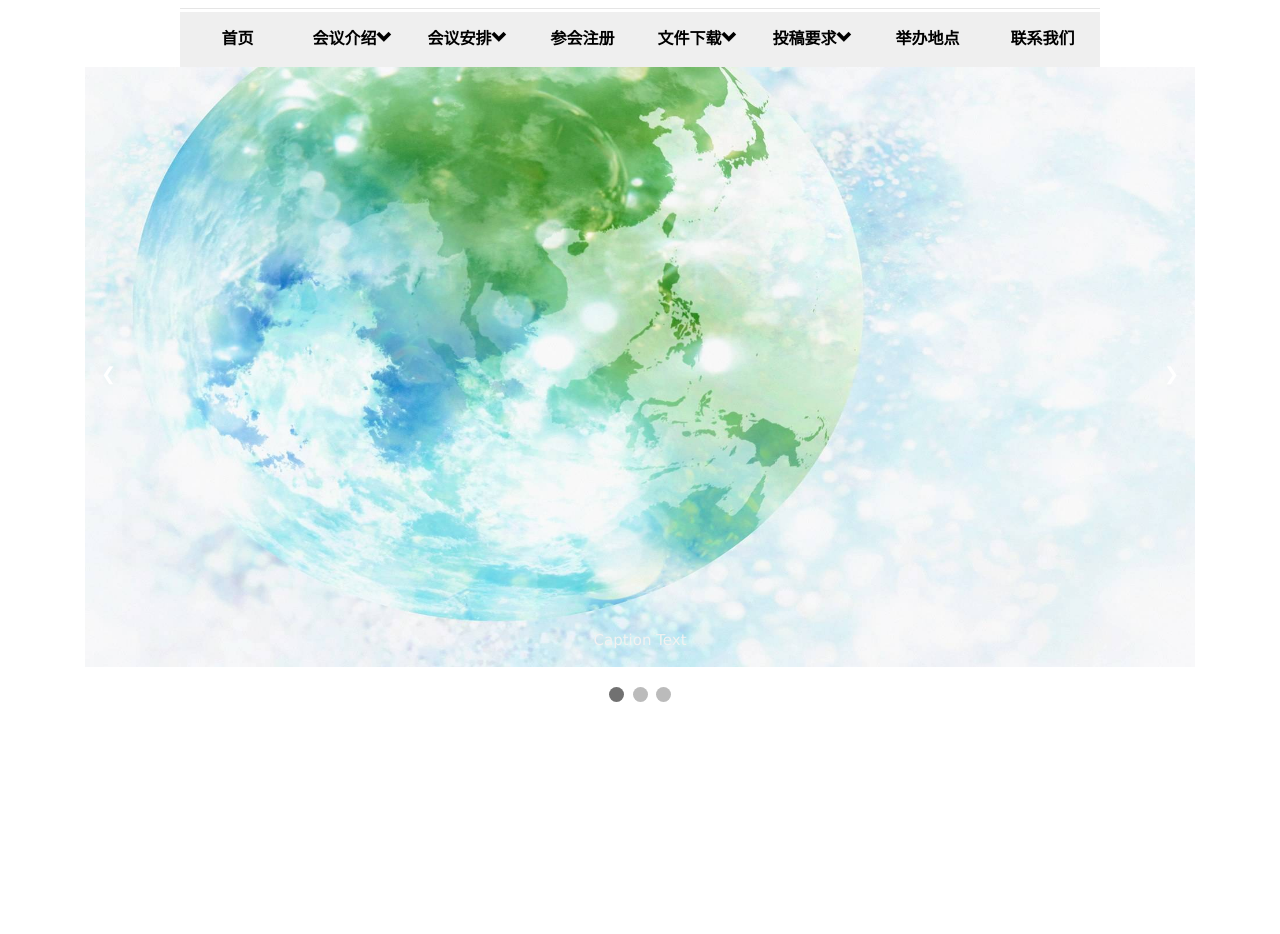
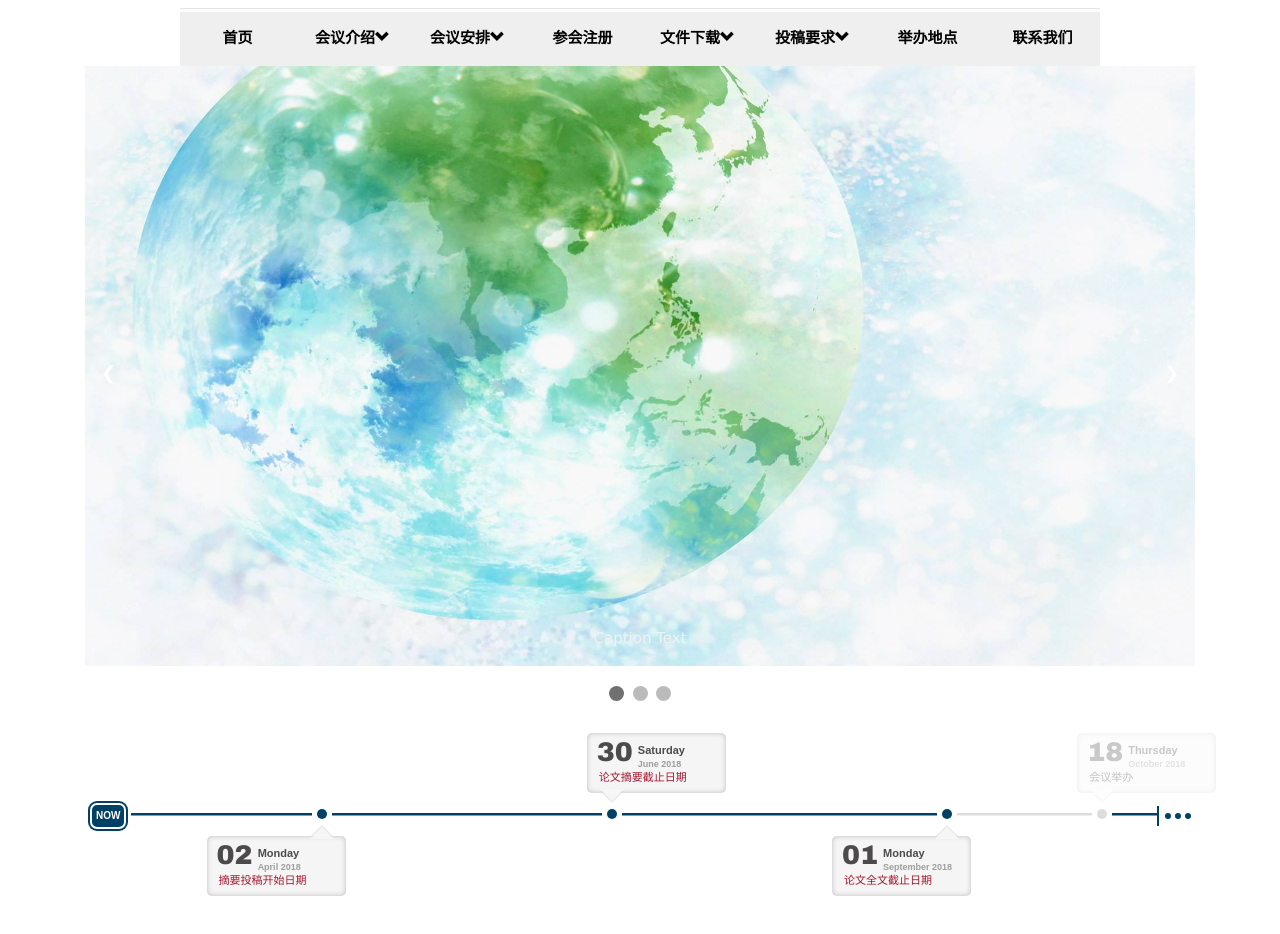
Before and after one commit to TheoYao/reborn, a plain HTML site: page index.html in a window 1280 px wide. Shown: the part 98-1032 px from the top of the page. Before the commit the page ends 805 px from the top, so only its background shows below. Drawn offline with Linux system fonts and the light colour scheme.

Commit message:
add time line

```diff
--- a/css/index.css
+++ b/css/index.css
@@ -89,7 +89,7 @@ ul,li{ padding:0;margin:0;list-style:none}
 
 
 .nav-menu a {
-    font-size: 1.3 rem;
+    font-size: 1.5rem;
     color: black;
     font-weight: bold;
     text-decoration: none;
@@ -149,9 +149,6 @@ ul,li{ padding:0;margin:0;list-style:none}
     padding:0 0 0 0;
 }
 
-.slider-info {
-
-}
 
 
 @media (min-width: 992px) {
--- /dev/null
+++ b/css/time_line.css
@@ -0,0 +1,187 @@
+.Timeline {
+    display: flex;
+    align-items: center;
+    height: 300px;
+}
+
+.event1,
+.event2, .event3 {
+    position: relative;
+}
+
+.event1Bubble {
+    position: absolute;
+    background-color: rgba(158, 158, 158, 0.1);
+    width: 139px;
+    height: 60px;
+    top: -70px;
+    left: -15px;
+    border-radius: 5px;
+    box-shadow: inset 0 0 5px rgba(158, 158, 158, 0.64)
+}
+
+.event2Bubble {
+    position: absolute;
+    background-color: rgba(158, 158, 158, 0.1);
+    width: 139px;
+    height: 60px;
+    left: -105px;
+    top: 33px;
+    border-radius: 5px;
+    box-shadow: inset 0 0 5px rgba(158, 158, 158, 0.64)
+}
+
+.event1Bubble:after,
+.event1Bubble:before,
+.event2Bubble:after,
+.event2Bubble:before {
+    content: "";
+    position: absolute;
+    width: 0;
+    height: 0;
+    border-style: solid;
+    border-color: transparent;
+    border-bottom: 0;
+}
+
+.event1Bubble:before {
+    bottom: -10px;
+    left: 13px;
+    border-top-color: rgba(222, 222, 222, 0.66);
+    border-width: 12px;
+}
+
+.event1Bubble:after {
+    bottom: -8px;
+    left: 13px;
+    border-top-color: #F6F6F6;
+    border-width: 12px;
+}
+
+.event2Bubble:before {
+    bottom: 59px;
+    left: 103px;
+    border-top-color: rgba(222, 222, 222, 0.66);
+    border-width: 12px;
+    -webkit-transform: rotate(180deg);
+    -moz-transform: rotate(180deg);
+    -o-transform: rotate(180deg);
+    -ms-transform: rotate(180deg);
+    transform: rotate(180deg);
+}
+
+.event2Bubble:after {
+    bottom: 57px;
+    left: 103px;
+    border-top-color: #F6F6F6;
+    border-width: 12px;
+    -webkit-transform: rotate(180deg);
+    -moz-transform: rotate(180deg);
+    -o-transform: rotate(180deg);
+    -ms-transform: rotate(180deg);
+    transform: rotate(180deg);
+}
+
+.eventTime {
+    display: flex;
+}
+
+.DayDigit {
+    font-size: 27px;
+    font-family: "Arial Black", Gadget, sans-serif;
+    margin-left: 10px;
+    color: #4C4A4A;
+}
+
+.Day {
+    font-size: 11px;
+    margin-left: 5px;
+    font-weight: bold;
+    margin-top: 10px;
+    font-family: Arial, Helvetica, sans-serif;
+    color: #4C4A4A;
+}
+
+.MonthYear {
+    font-weight: 600;
+    line-height: 10px;
+    color: #9E9E9E;
+    font-size: 9px;
+}
+
+.eventTitle {
+    font-family: "Arial Black", Gadget, sans-serif;
+    color: #a71930;
+    font-size: 11px;
+    text-transform: uppercase;
+    display: flex;
+    flex: 1;
+    align-items: center;
+    margin-left: 12px;
+    margin-top: -2px;
+}
+
+.time {
+    position: absolute;
+    font-family: Arial, Helvetica, sans-serif;
+    width: 50px;
+    font-size: 8px;
+    margin-top: -3px;
+    margin-left: -5px;
+    color: #9E9E9E;
+}
+
+.eventAuthor {
+    position: absolute;
+    font-family: Arial, Helvetica, sans-serif;
+    color: #9E9E9E;
+    font-size: 8px;
+    width: 100px;
+    top: -8px;
+    left: 63px;
+}
+
+.event2Author {
+    position: absolute;
+    font-family: Arial, Helvetica, sans-serif;
+    color: #9E9E9E;
+    font-size: 8px;
+    width: 100px;
+    top: 96px;
+    left: -32px;
+}
+
+.time2{
+    position: absolute;
+    font-family: Arial, Helvetica, sans-serif;
+    width: 50px;
+    font-size: 8px;
+    margin-top: -31px;
+    margin-left: -5px;
+    color: #9E9E9E;
+}
+
+.now{
+    background-color: #004165;
+    color: white;
+    border-radius: 7px;
+    margin: 5px;
+    padding: 4px;
+    font-size: 10px;
+    font-family: Arial, Helvetica, sans-serif;
+    border: 2px solid white;
+    font-weight: bold;
+    box-shadow: 0 0 0 2px #004165
+}
+
+.futureGray{
+    filter: grayscale(1);
+    -webkit-filter: grayscale(1);
+
+}
+
+.futureOpacity{
+    -webkit-filter: opacity(.3);
+    filter: opacity(.3);
+
+}
--- a/index.html
+++ b/index.html
@@ -12,8 +12,11 @@
 
     <link rel="stylesheet" type="text/css" href="css/bootstrap.min.css" />
 
+    <link rel="stylesheet" type="text/css" href="./css/slideshow.css" />
+    <link rel="stylesheet" type="text/css" href="./css/time_line.css" />
     <link rel="stylesheet" type="text/css" href="css/index.css" />
-    <link rel="stylesheet" type="text/css" href="./css/slideshow.css" />
+
+    <script type="text/javascript" src="js/jquery.min.js"></script>
 
 </head>
 
@@ -122,7 +125,6 @@
     </section>
 
     <section class="slider-picture container">
-
         <div class="col-md-12 slider-wrap">
             <div class="slideshow-container">
                 <div class="mySlides fade">
@@ -192,4 +194,117 @@
         }
     </script>
 
+    <section class="time-line">
+        <div class="container">
+            <div class="col-md-12">
+                <div class="Timeline">
+                    <div class="now">
+                        NOW
+                    </div>
+                    <svg height="5" width="200">
+                        <line x1="0" y1="0" x2="200" y2="0" style="stroke:#004165;stroke-width:5" />
+                        Sorry, your browser does not support inline SVG.
+                    </svg>
+
+                    <div class="event2">
+                        <div class="event2Bubble">
+                            <div class="eventTime">
+                                <div class="DayDigit">02</div>
+                                <div class="Day">
+                                    Monday
+                                    <div class="MonthYear">April 2018</div>
+                                </div>
+                            </div>
+                            <div class="eventTitle">摘要投稿开始日期</div>
+                        </div>
+                        <svg height="20" width="20">
+                            <circle cx="10" cy="11" r="5" fill="#004165" />
+                        </svg>
+                    </div>
+
+                    <svg height="5" width="300">
+                        <line x1="0" y1="0" x2="300" y2="0" style="stroke:#004165;stroke-width:5" />
+                        Sorry, your browser does not support inline SVG.
+                    </svg>
+
+                    <div class="event1">
+                        <div class="event1Bubble">
+                            <div class="eventTime">
+                                <div class="DayDigit">30</div>
+                                <div class="Day">
+                                    Saturday
+                                    <div class="MonthYear">June 2018</div>
+                                </div>
+                            </div>
+                            <div class="eventTitle">论文摘要截止日期</div>
+                        </div>
+                        <svg height="20" width="20">
+                            <circle cx="10" cy="11" r="5" fill="#004165" />
+                        </svg>
+                    </div>
+
+                    <svg height="5" width="50">
+                        <line x1="0" y1="0" x2="50" y2="0" style="stroke:#004165;stroke-width:5" />
+                        Sorry, your browser does not support inline SVG.
+                    </svg>
+
+                    <svg height="5" width="300">
+                        <line x1="0" y1="0" x2="300" y2="0" style="stroke:#004165;stroke-width:5" />
+                        Sorry, your browser does not support inline SVG.
+                    </svg>
+
+                    <div class="event2">
+                        <div class="event2Bubble">
+                            <div class="eventTime">
+                                <div class="DayDigit">01</div>
+                                <div class="Day">
+                                    Monday
+                                    <div class="MonthYear">September 2018</div>
+                                </div>
+                            </div>
+                            <div class="eventTitle">论文全文截止日期</div>
+                        </div>
+                        <svg height="20" width="20">
+                            <circle cx="10" cy="11" r="5" fill="#004165" />
+                        </svg>
+                    </div>
+
+
+                    <svg height="5" width="150">
+                        <line x1="0" y1="0" x2="150" y2="0" style="stroke:rgba(162, 164, 163, 0.37);stroke-width:5" />
+                        Sorry, your browser does not support inline SVG.
+                    </svg>
+                    <div class="event3 futureGray ">
+                        <div class="event1Bubble futureOpacity">
+                            <div class="eventTime">
+                                <div class="DayDigit">18</div>
+                                <div class="Day">
+                                    Thursday
+                                    <div class="MonthYear">October 2018</div>
+                                </div>
+                            </div>
+                            <div class="eventTitle">会议举办</div>
+                        </div>
+                        <svg height="20" width="20">
+                            <circle cx="10" cy="11" r="5" fill="rgba(162, 164, 163, 0.37)" />
+                        </svg>
+                    </div>
+                    <svg height="5" width="50">
+                        <line x1="0" y1="0" x2="50" y2="0" style="stroke:#004165;stroke-width:5" />
+                    </svg>
+                    <svg height="20" width="42">
+                        <line x1="1" y1="0" x2="1" y2="20" style="stroke:#004165;stroke-width:2" />
+                        <circle cx="11" cy="10" r="3" fill="#004165" />
+                        <circle cx="21" cy="10" r="3" fill="#004165" />
+                        <circle cx="31" cy="10" r="3" fill="#004165" />
+                        <line x1="41" y1="0" x2="41" y2="20" style="stroke:#004165;stroke-width:2" />
+                    </svg>
+
+                </div>
+
+            </div>
+        </div>
+    </section>
+
+
 </body>
```
Also changed, not shown: css/bootstrap.min.css, js/jquery.min.js (added), slideshow_test.html (renamed from test.html), timeline_test.html (added).
